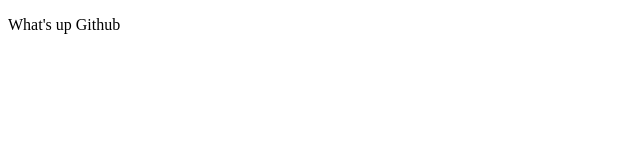
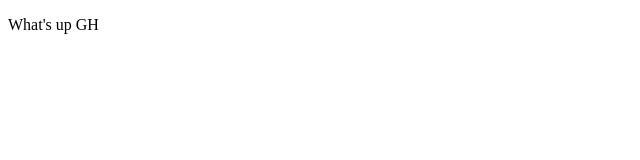
Before and after one commit to lappogutidev/hello-world, a plain HTML site: page index.html in a window 1280 px wide. Shown: the full height of the page, 0-640 px from the left. Drawn offline with Linux system fonts and the light colour scheme.

Commit message:
going for that error

```diff
--- a/index.html
+++ b/index.html
@@ -5,6 +5,6 @@
   </head>
 
   <body>
-    <p>What's up Github</p>
+    <p>What's up GH</p>
   </body>
 </html>
```
